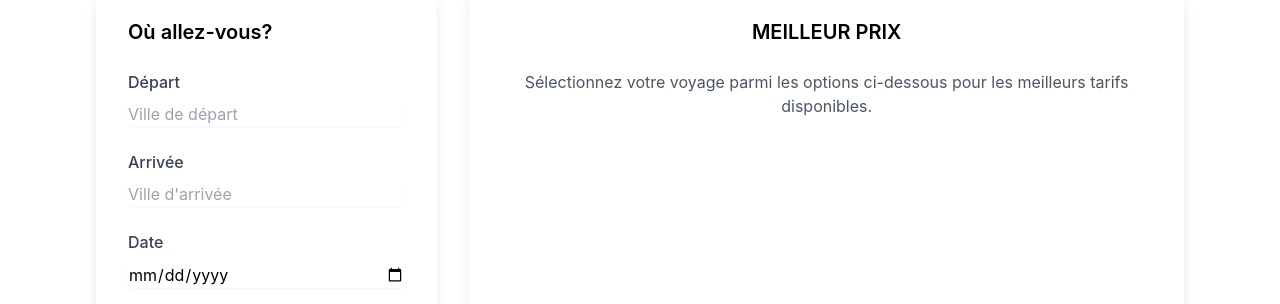
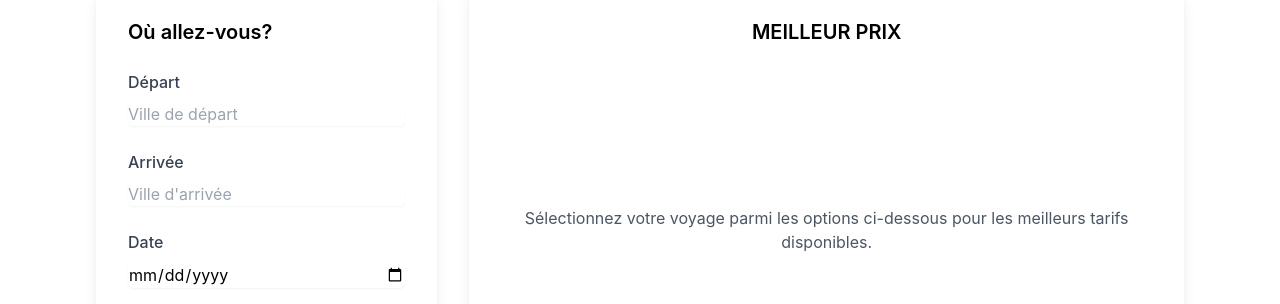
Before and after one commit to Hackathon-traincroyable/FrontV1, a React (Create React App) app: page / in a window 1280 px wide. Shown: the part 590-894 px from the top of the page. Built offline with nearby package versions, Linux system fonts and the light colour scheme.

Commit message:
Refactor Home.jsx to improve code readability and layout

```diff
--- a/src/pages/Home.jsx
+++ b/src/pages/Home.jsx
@@ -255,9 +255,11 @@ export default function Home() {
               meilleur prix
             </h3>
             {!isLoading && searchResults.length === 0 && (
-              <div className="text-center text-gray-600 mb-6 animate-pulse">
-                Sélectionnez votre voyage parmi les options ci-dessous pour les
-                meilleurs tarifs disponibles.
+              <div className="flex justify-center items-center h-full">
+                <div className="text-center text-gray-600 mb-6 animate-pulse">
+                  Sélectionnez votre voyage parmi les options ci-dessous pour
+                  les meilleurs tarifs disponibles.
+                </div>
               </div>
             )}
             {isLoading ? (
```
